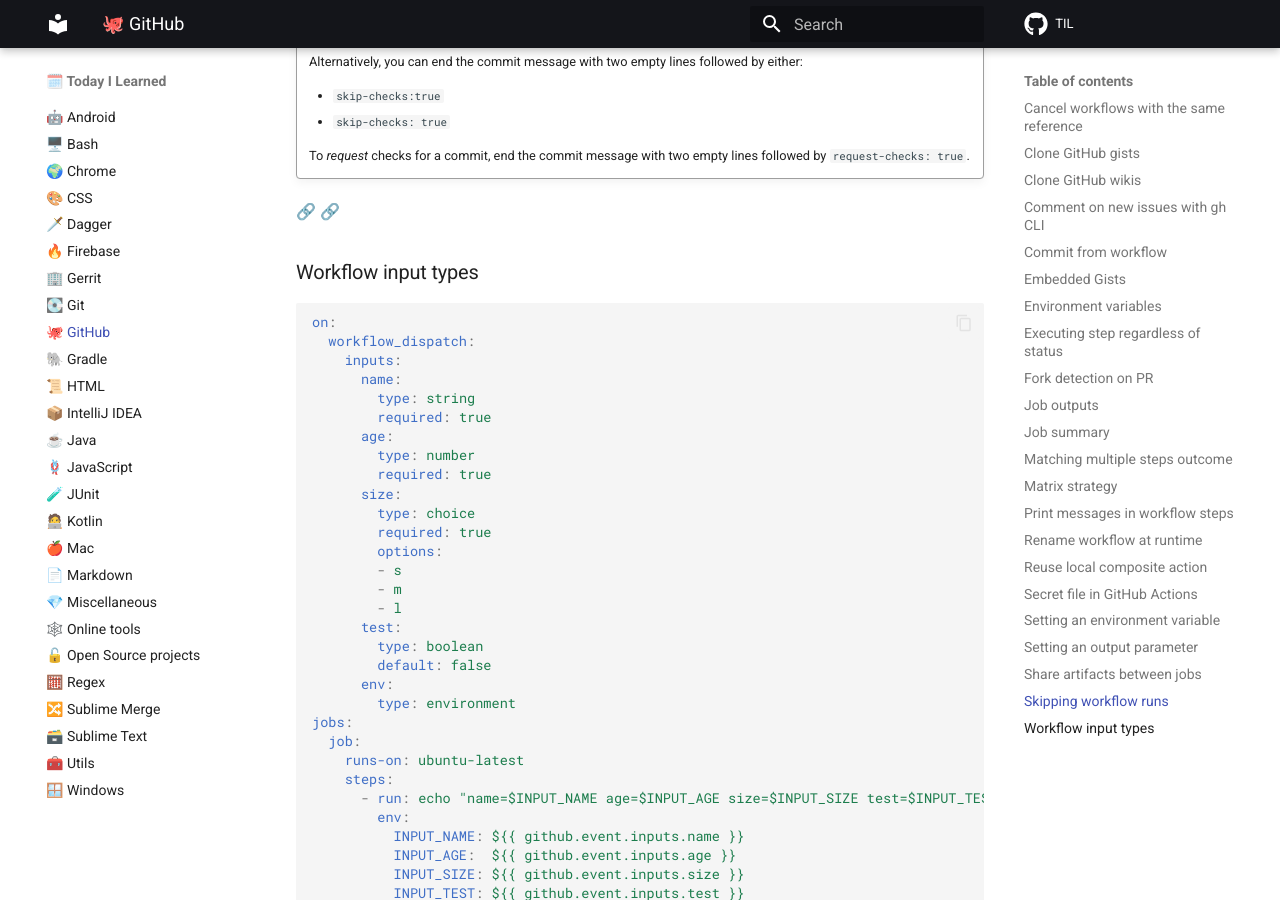
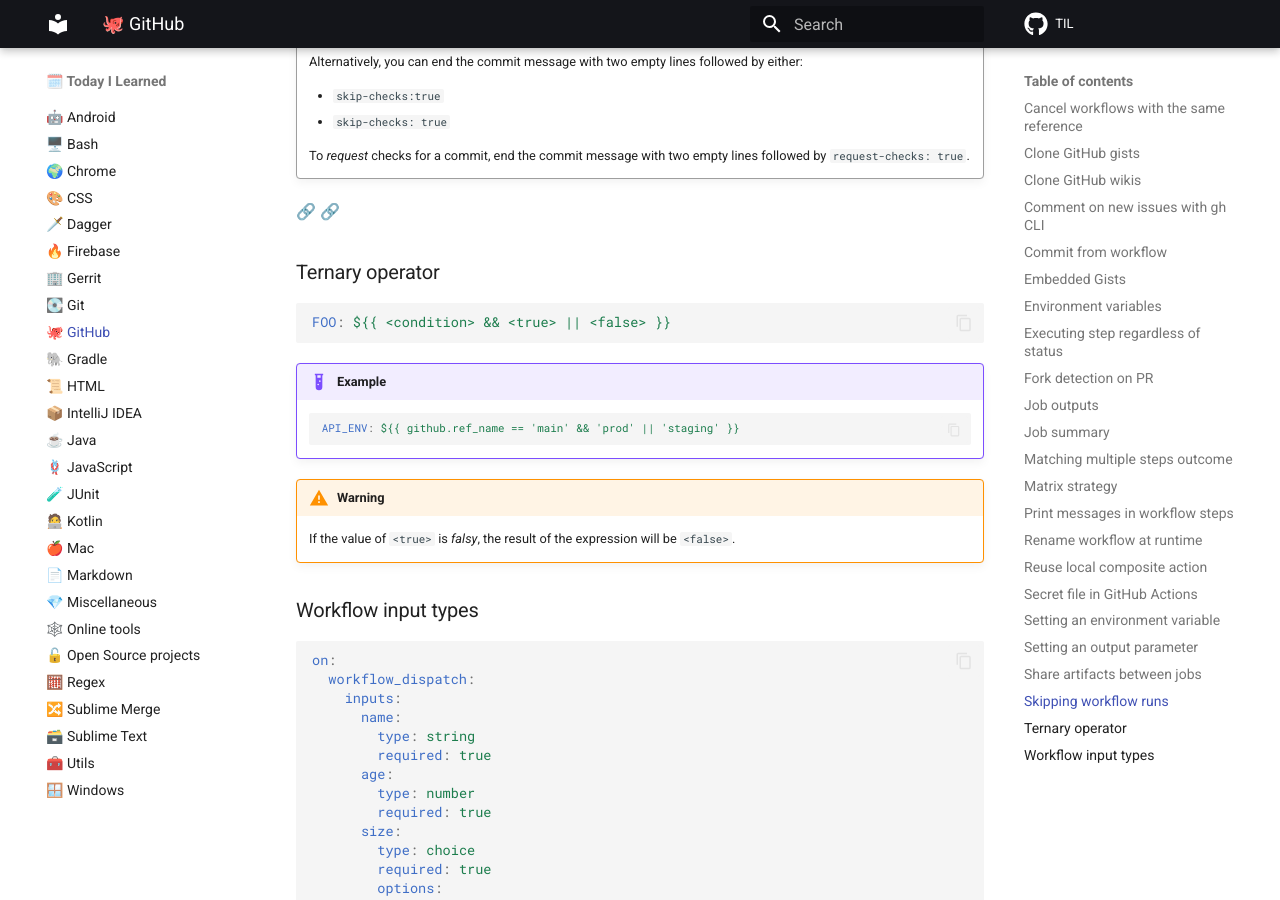
Before and after one commit to SimonMarquis/TIL, an MkDocs documentation site: the page built from docs/github.md, in a window 1280 px wide and 900 px high, scrolled down 7375 px. Built offline with MkDocs 1.6.1 and Material for MkDocs 9.7.7, drawn with Linux system fonts in a browser that asks for light colours; comment, search, counter and statistics services are not loaded.

Commit message:
[GitHub] Ternary operator

````diff
--- a/docs/github.md
+++ b/docs/github.md
@@ -373,6 +373,20 @@
 
 [🔗](https://docs.github.com/en/actions/managing-workflow-runs/skipping-workflow-runs) [🔗](https://docs.github.com/en/pull-requests/collaborating-with-pull-requests/collaborating-on-repositories-with-code-quality-features/about-status-checks#skipping-and-requesting-checks-for-individual-commits)
 
+### Ternary operator
+
+```yaml
+FOO: ${{ <condition> && <true> || <false> }}
+```
+
+!!! example
+    ```yaml
+    API_ENV: ${{ github.ref_name == 'main' && 'prod' || 'staging' }}
+    ```
+
+!!! warning
+    If the value of `<true>` is _falsy_, the result of the expression will be `<false>`.
+
 ### Workflow input types
 
 ```yaml
````
